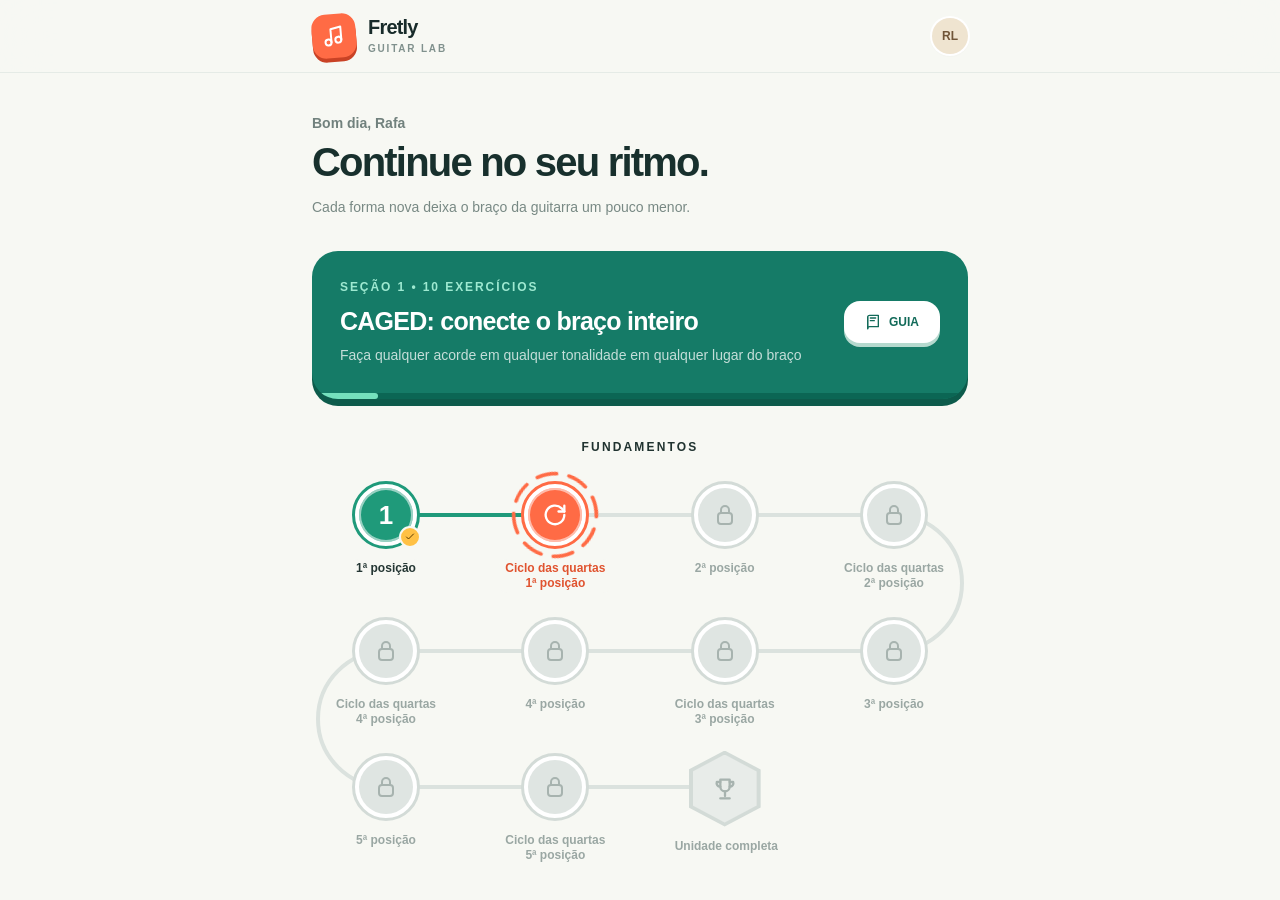
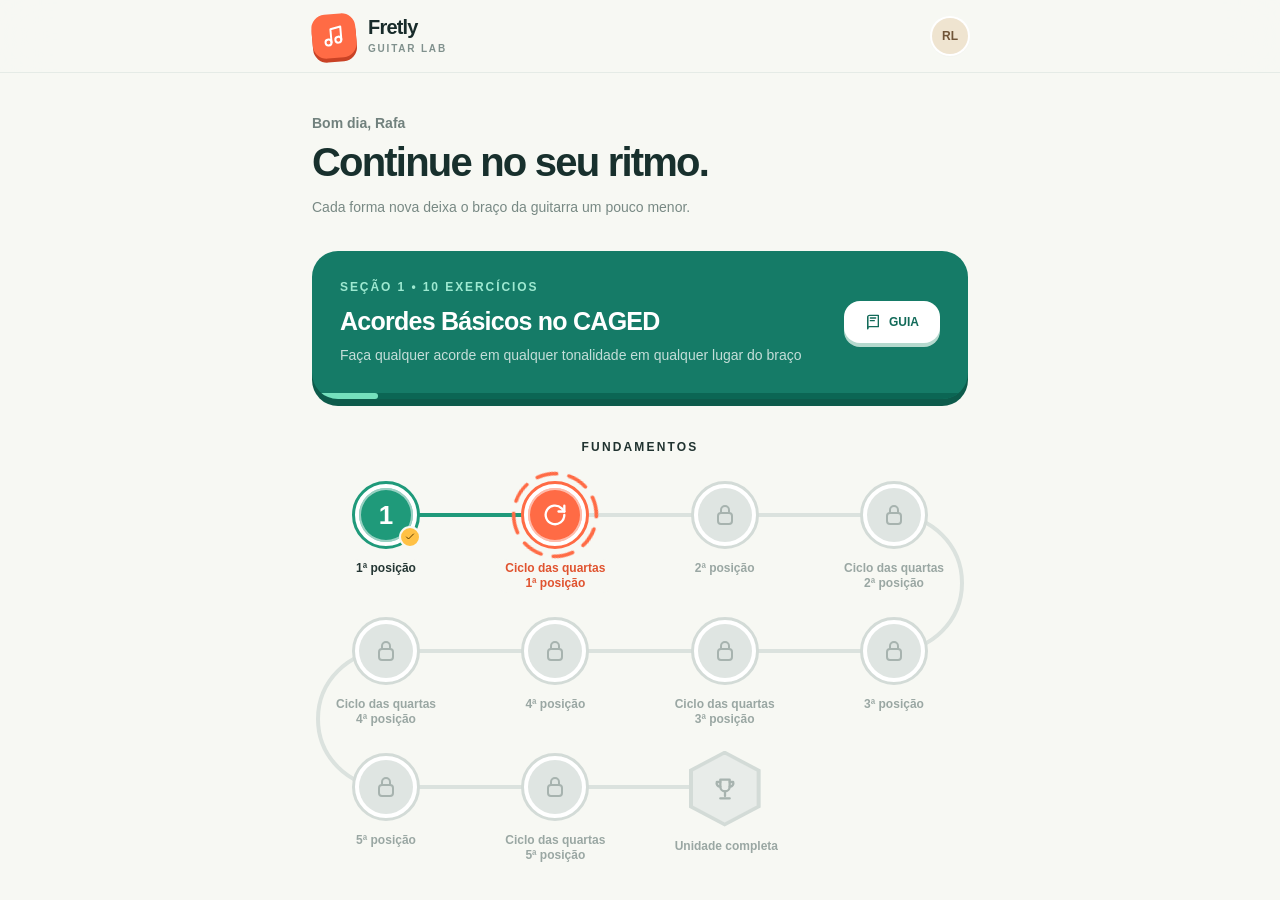
Before and after one commit to viniciuskrause/fretly, a React (Vite) app: page / in a window 1280 px wide. Shown: the top 900 px of the page. Built offline with nearby package versions, Linux system fonts and the light colour scheme.

Commit message:
Unit title: Acordes Básicos no CAGED
Co-Authored-By: Claude Opus 5.5 <noreply@anthropic.com>

```diff
--- a/src/App.tsx
+++ b/src/App.tsx
@@ -353,7 +353,7 @@ function PathSection({ onSelect }: { onSelect: (lesson: Lesson) => void }) {
               Seção 1 • {lessons.length} exercícios
             </p>
             <h2 className="mt-2 text-[25px] font-black tracking-[-0.03em]">
-              CAGED: conecte o braço inteiro
+              Acordes Básicos no CAGED
             </h2>
             <p className="mt-1 text-sm text-white/75">
               Faça qualquer acorde em qualquer tonalidade em qualquer lugar do braço
```
